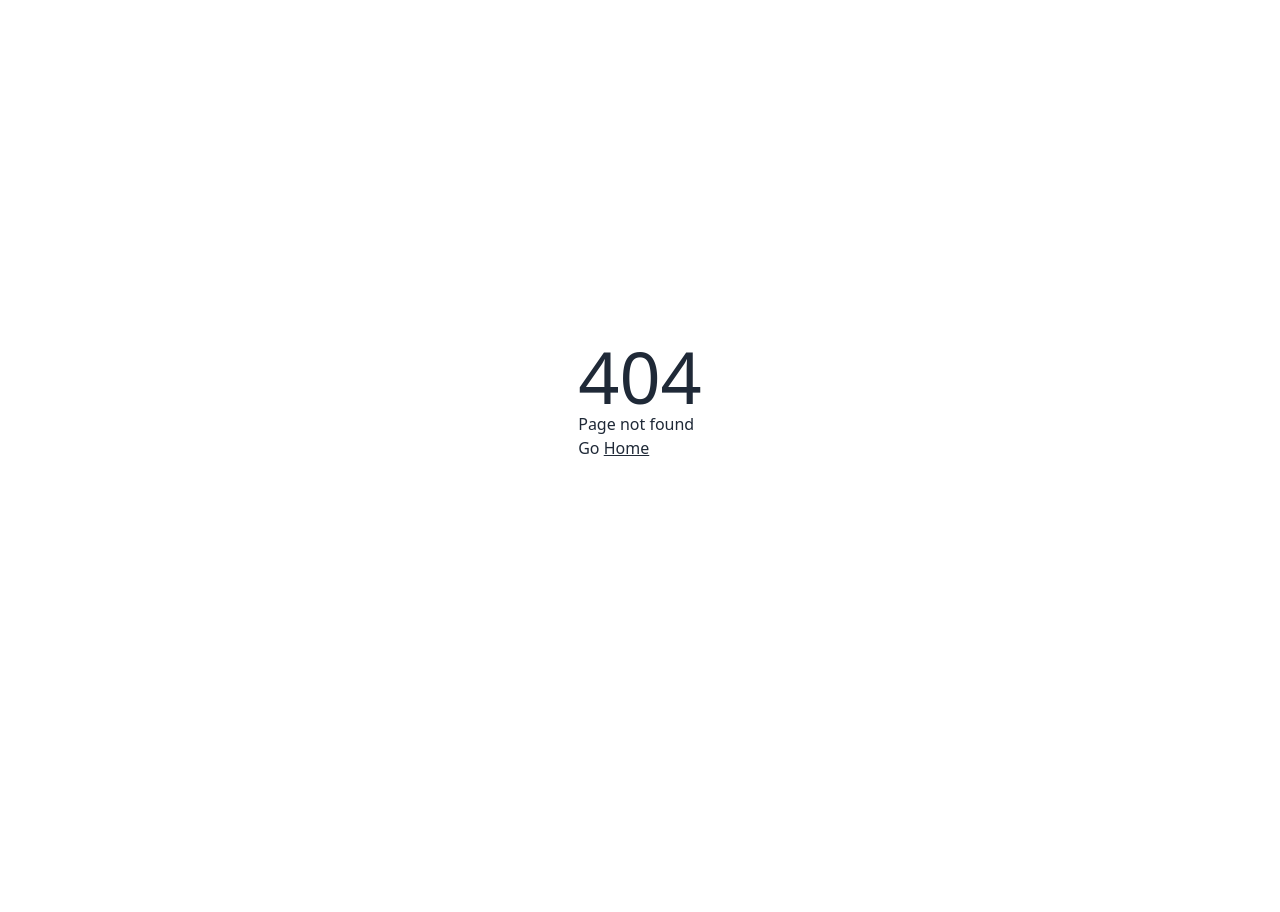
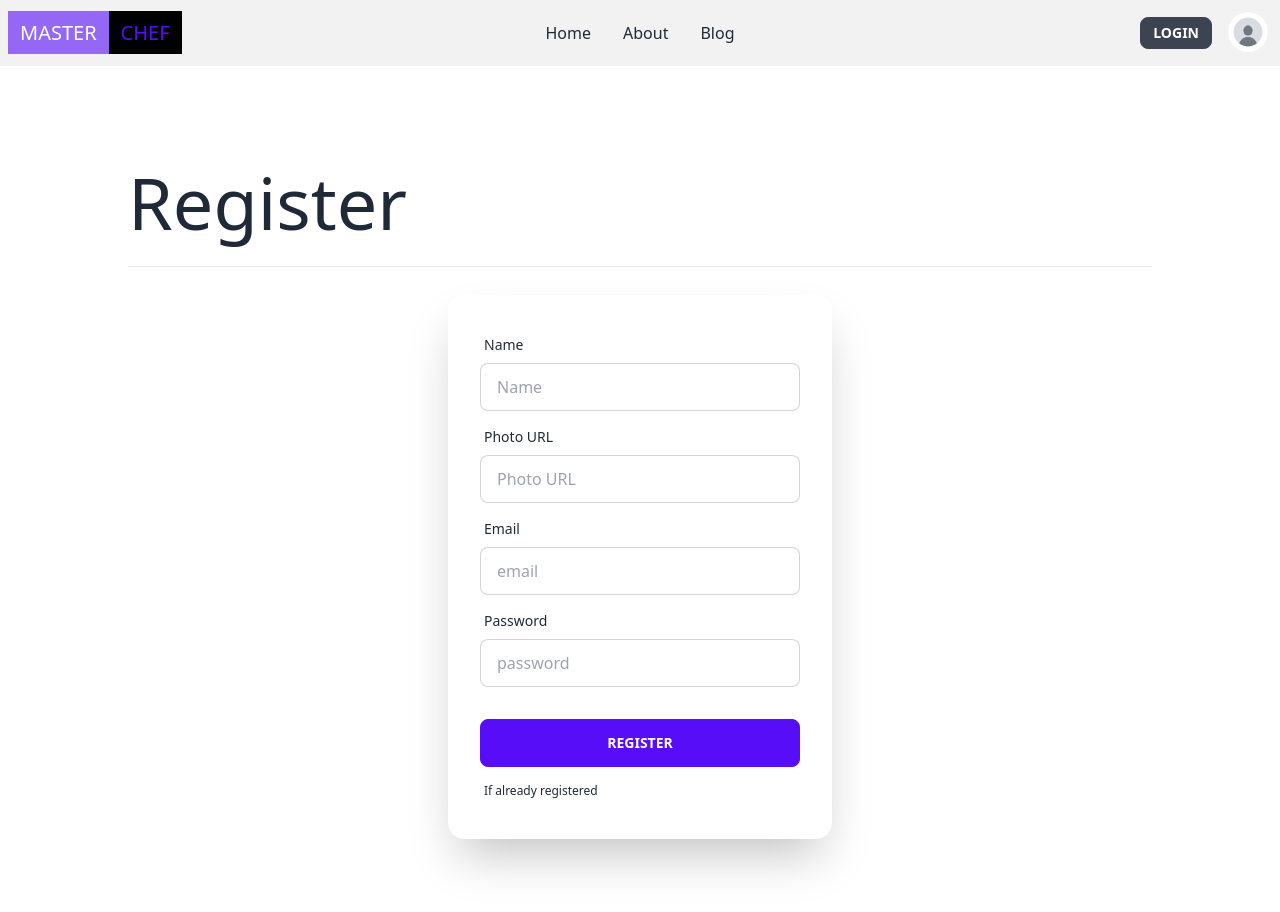
Before and after one commit to sarwar-hub/master-chef, a React (Vite) app: page /register in a window 1280 px wide. Before the commit this address had no page. Shown: the top 912 px of the page. Before the commit the page ends 800 px from the top, so only its background shows below. Built offline with nearby package versions, Linux system fonts and the light colour scheme.

Commit message:
added login and register page

```diff
--- a/src/components/Navbar/Navbar.jsx
+++ b/src/components/Navbar/Navbar.jsx
@@ -28,7 +28,7 @@ const Navbar = () => {
                 </ul>
             </div>
             <div className="navbar-end">
-                <Link><button className='btn btn-sm mr-3'>Login</button></Link>
+                <Link to='/login'><button className='btn btn-sm mr-3'>Login</button></Link>
                 <div className="dropdown dropdown-end">
                     <label tabIndex={0} className="btn btn-ghost btn-circle avatar">
                         <div className="w-10 rounded-full">
--- /dev/null
+++ b/src/pages/Login/Login.jsx
@@ -0,0 +1,51 @@
+/* eslint-disable no-unused-vars */
+import React, { useState } from 'react';
+import { Link } from 'react-router-dom';
+
+const Login = () => {
+    const [error, setError] = useState('');
+
+    const handleLogin = () => {
+
+    }
+
+    return (
+        <div className='mx-2 md:mx-[10%] my-[100px]'>
+            <h1 className='text-5xl md:text-7xl'>Login</h1>
+            <hr className='my-7' />
+
+
+            {/* form */}
+            <form onSubmit={handleLogin} className="card mx-auto flex-shrink-0 w-full max-w-sm shadow-2xl bg-base-100">
+                <div className="card-body">
+                    <div className="form-control">
+                        <label className="label">
+                            <span className="label-text">Email</span>
+                        </label>
+                        <input type="email" name='email' placeholder="email" className="input input-bordered" required />
+                    </div>
+                    <div className="form-control">
+                        <label className="label">
+                            <span className="label-text">Password</span>
+                        </label>
+                        <input type="password" name='password' placeholder="password" className="input input-bordered" required />
+                        {error &&
+                            <div className='bg-red-500/20 text-red-500 p-3 rounded-md'>{error}</div>
+                        }
+                        <label className="label">
+                            <Link to='/reset'><span className="label-text-alt link link-hover">Forgot password?</span></Link>
+                        </label>
+                    </div>
+                    <div className="form-control mt-6">
+                        <button type='submit' className="btn btn-primary">Login</button>
+                    </div>
+                    <label className="label">
+                        <p className='label-text-alt'>If new, please <Link to='/register'><span className="text-white link link-hover">Register</span></Link></p>
+                    </label>
+                </div>
+            </form>
+        </div>
+    );
+};
+
+export default Login;
--- /dev/null
+++ b/src/pages/Login/Register/Register.jsx
@@ -0,0 +1,67 @@
+/* eslint-disable no-unused-vars */
+import React, { useEffect, useState } from 'react';
+import { Link } from 'react-router-dom';
+
+const Register = () => {
+    const [error, setError] = useState('');
+    const [passError, setPassError] = useState('');
+    const [notice, setNotice] = useState('');
+
+
+    const handleRegister = () => {
+
+    }
+    return (
+        <div className='mx-2 md:mx-[10%] my-[100px]'>
+            <h1 className='text-5xl md:text-7xl'>Register</h1>
+            <hr className='my-7' />
+
+            {/* form */}
+            <form onSubmit={handleRegister} className="card flex-shrink-0 mx-auto w-full max-w-sm shadow-2xl bg-base-100">
+                <div className="card-body">
+                    {error &&
+                        <div className='bg-red-500/20 text-red-500 p-3 rounded-md'>{error}</div>
+                    }
+                    {notice &&
+                        <div className='bg-blue-500/20 text-blue-500 p-3 rounded-md'>{notice}</div>
+                    }
+                    <div className="form-control">
+                        <label className="label">
+                            <span className="label-text">Name</span>
+                        </label>
+                        <input type="text" name='name' placeholder="Name" className="input input-bordered" required />
+                    </div>
+                    <div className="form-control">
+                        <label className="label">
+                            <span className="label-text">Photo URL</span>
+                        </label>
+                        <input type="url" name='photo' placeholder="Photo URL" className="input input-bordered" required />
+                    </div>
+                    <div className="form-control">
+                        <label className="label">
+                            <span className="label-text">Email</span>
+                        </label>
+                        <input type="email" name='email' placeholder="email" className="input input-bordered" required />
+                    </div>
+                    <div className="form-control">
+                        <label className="label">
+                            <span className="label-text">Password</span>
+                        </label>
+                        <input type="password" name='password' placeholder="password" className="input input-bordered" required />
+                    </div>
+                    {passError &&
+                        <div className='bg-red-500/20 text-red-500 p-3 rounded-md'>{passError}</div>
+                    }
+                    <div className="form-control mt-6">
+                        <button type='submit' className="btn btn-primary">Register</button>
+                    </div>
+                    <label className="label">
+                        <p className='label-text-alt'>If already registered <Link to='/login'><span className="text-white link link-hover">Login</span></Link></p>
+                    </label>
+                </div>
+            </form>
+        </div>
+    );
+};
+
+export default Register;
```
Also changed, not shown: src/routes/routes.jsx (+10 -0 lines).
